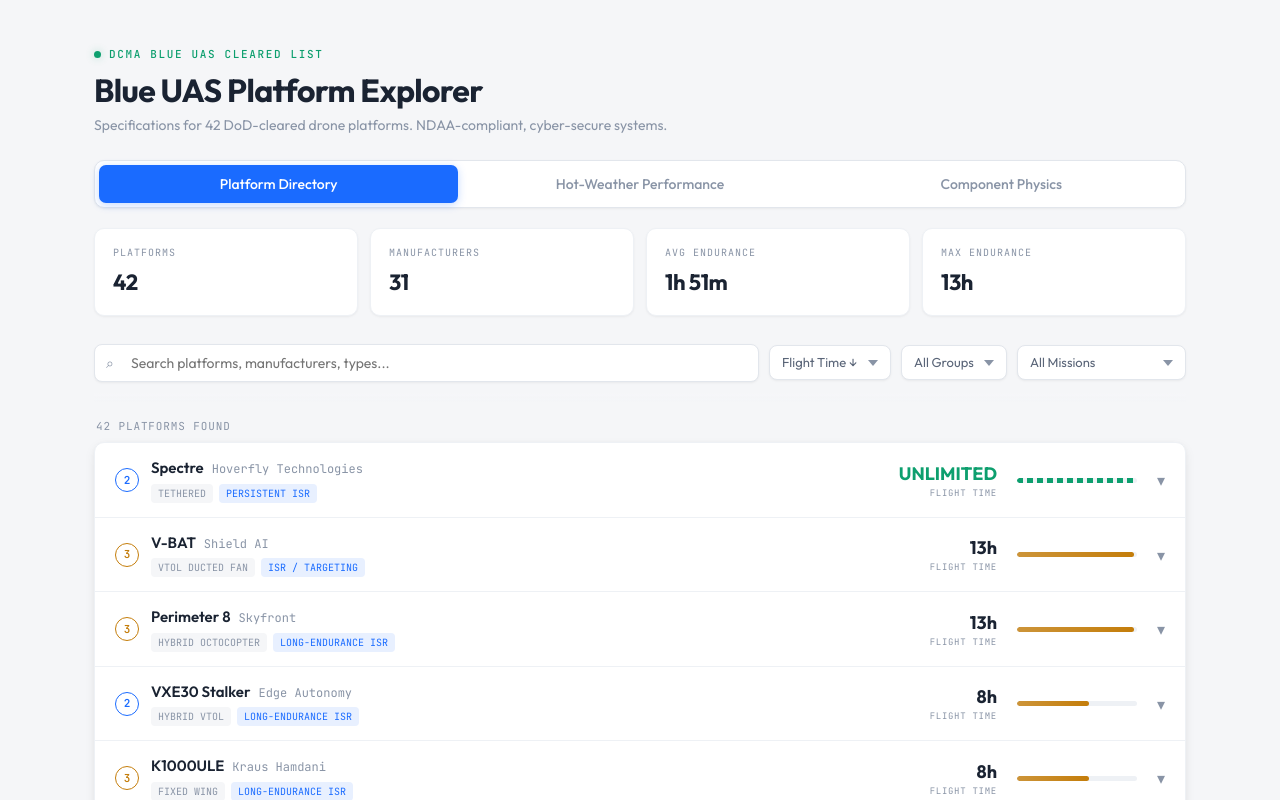
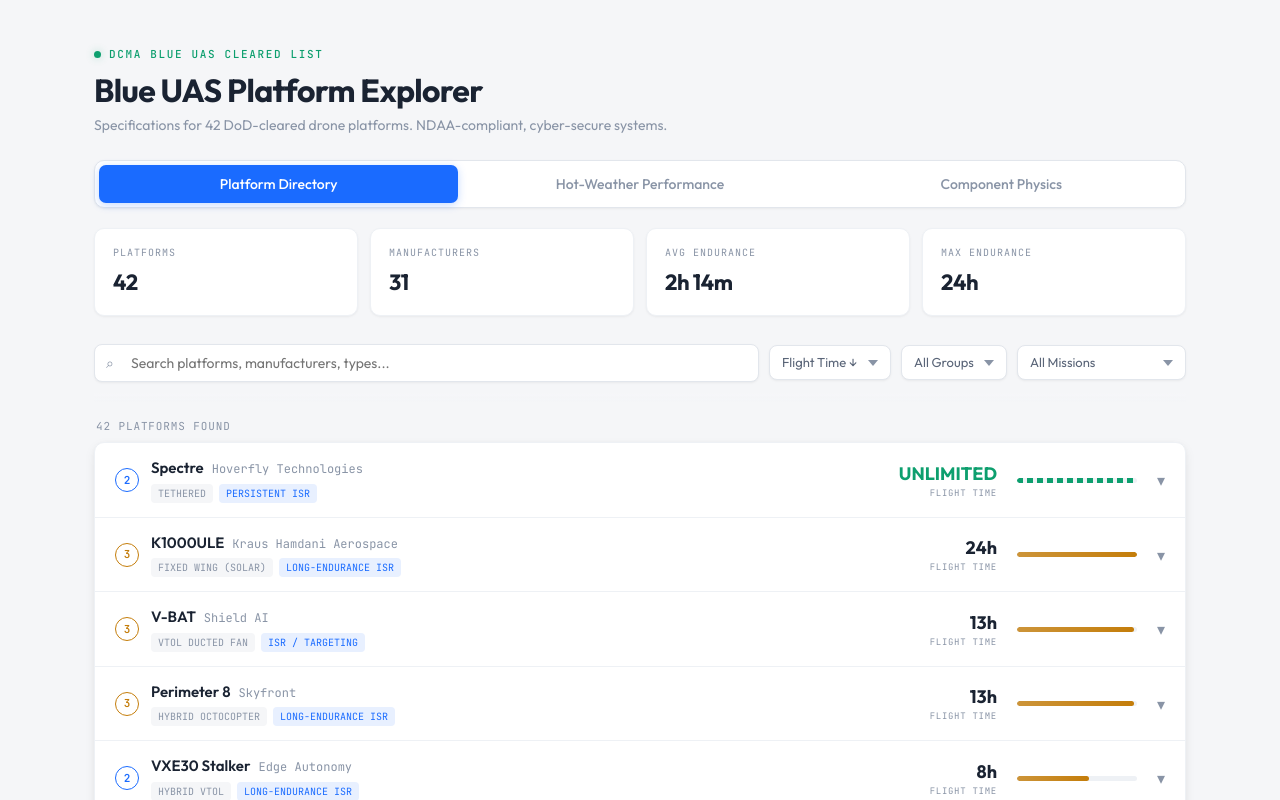
Before and after one commit to MatthewK84/blue_uas_starter, a React (Vite) app: page / in a window 1280 px wide. Shown: the top 800 px of the page. Built offline with nearby package versions, Linux system fonts and the light colour scheme.

Commit message:
Add files via upload

```diff
--- a/src/data.ts
+++ b/src/data.ts
@@ -36,7 +36,7 @@
   { id: 14, manufacturer: "Hoverfly Technologies", model: "Spectre", type: "Tethered", weight_lbs: 35, flight_time_min: 9999, max_speed_mph: 0, range_mi: 0, payload_lbs: 8, mission: "Persistent ISR", group: 2, tethered: true, desc: "Unlimited flight via tethered power.", hot_endurance_min: 9999, hot_range_mi: 0, hot_speed_mph: 0, power_source: "Tethered AC", operating_temp_max_c: 50 },
   { id: 15, manufacturer: "Inspired Flight", model: "IF800", type: "Quadcopter", weight_lbs: 12, flight_time_min: 54, max_speed_mph: 49, range_mi: 10, payload_lbs: 6.6, mission: "Mapping / Inspection", group: 2, tethered: false, desc: "Dual hot-swappable batteries. IP43.", hot_endurance_min: 44, hot_range_mi: 8, hot_speed_mph: 46, power_source: "Battery", operating_temp_max_c: 45 },
   { id: 16, manufacturer: "Inspired Flight", model: "IF1200A", type: "Hexacopter", weight_lbs: 35, flight_time_min: 37, max_speed_mph: 40, range_mi: 8, payload_lbs: 18, mission: "Heavy Lift / Mapping", group: 2, tethered: false, desc: "Heavy-lift hex. Payload-agnostic modular design.", hot_endurance_min: 30, hot_range_mi: 6.5, hot_speed_mph: 38, power_source: "Battery", operating_temp_max_c: 45 },
-  { id: 17, manufacturer: "Kraus Hamdani", model: "K1000ULE", type: "Fixed Wing", weight_lbs: 55, flight_time_min: 480, max_speed_mph: 65, range_mi: 150, payload_lbs: 15, mission: "Long-Endurance ISR", group: 3, tethered: false, desc: "Ultra long-endurance fixed-wing.", hot_endurance_min: 432, hot_range_mi: 135, hot_speed_mph: 62, power_source: "Hybrid/Gas", operating_temp_max_c: 50 },
+  { id: 17, manufacturer: "Kraus Hamdani Aerospace", model: "K1000ULE", type: "Fixed Wing (Solar)", weight_lbs: 42.5, flight_time_min: 1440, max_speed_mph: 46, range_mi: 1000, payload_lbs: 7, mission: "Long-Endurance ISR", group: 3, tethered: false, desc: "Solar-electric ultra long-endurance fixed-wing. 24-hr operational endurance; demonstrated 26-hr non-stop with full payload. Endurance record of 75 hr 53 min. LiIon battery + solar array with folding prop for silent glide. AI-driven autonomous swarming. ATNE communications gateway for JADC2. Deployed with 1st MDTF across Pacific. Box-to-flight in 10 min. 20,000 ft ceiling.", hot_endurance_min: 1224, hot_range_mi: 850, hot_speed_mph: 44, power_source: "Solar-Electric", operating_temp_max_c: 50 },
   { id: 18, manufacturer: "ModalAI", model: "Seeker Vision FPV", type: "FPV Quadcopter", weight_lbs: 0.55, flight_time_min: 15, max_speed_mph: 50, range_mi: 2, payload_lbs: 0.2, mission: "FPV Recon", group: 1, tethered: false, desc: "Micro FPV with VOXL 2 autonomy.", hot_endurance_min: 13, hot_range_mi: 1.7, hot_speed_mph: 47, power_source: "Battery", operating_temp_max_c: 43 },
   { id: 19, manufacturer: "ModalAI", model: "Stinger Vision FPV", type: "FPV Quadcopter", weight_lbs: 0.35, flight_time_min: 12, max_speed_mph: 45, range_mi: 1.5, payload_lbs: 0.1, mission: "FPV Recon", group: 1, tethered: false, desc: "Ultra-light nano FPV with AI vision.", hot_endurance_min: 10, hot_range_mi: 1.3, hot_speed_mph: 42, power_source: "Battery", operating_temp_max_c: 43 },
   { id: 20, manufacturer: "Mountain Horse", model: "Talon DT-300", type: "Quadcopter", weight_lbs: 20, flight_time_min: 45, max_speed_mph: 45, range_mi: 10, payload_lbs: 8, mission: "ISR / Delivery", group: 2, tethered: false, desc: "Rugged multi-rotor for ISR and tactical delivery.", hot_endurance_min: 37, hot_range_mi: 8, hot_speed_mph: 42, power_source: "Battery", operating_temp_max_c: 45 },
```
